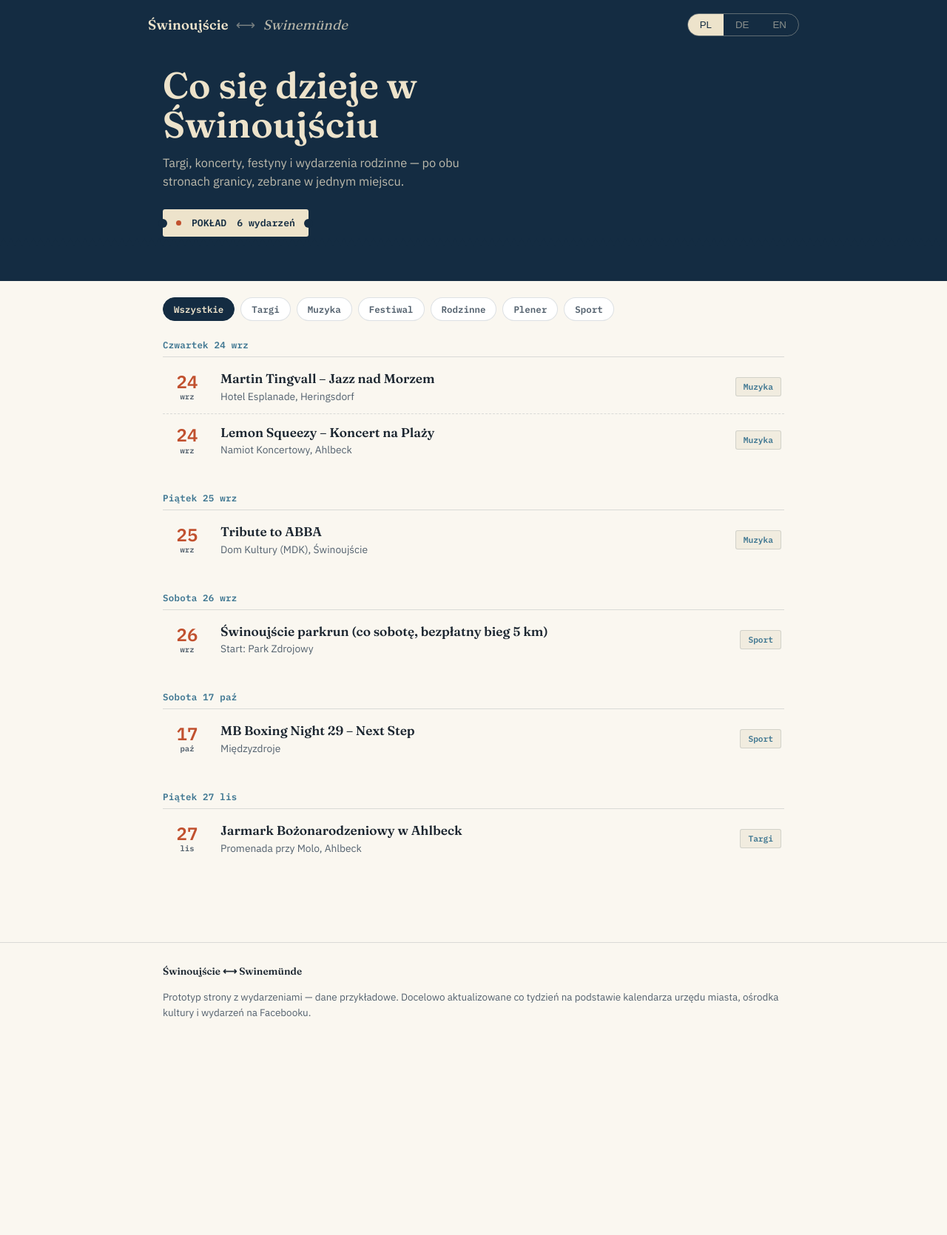
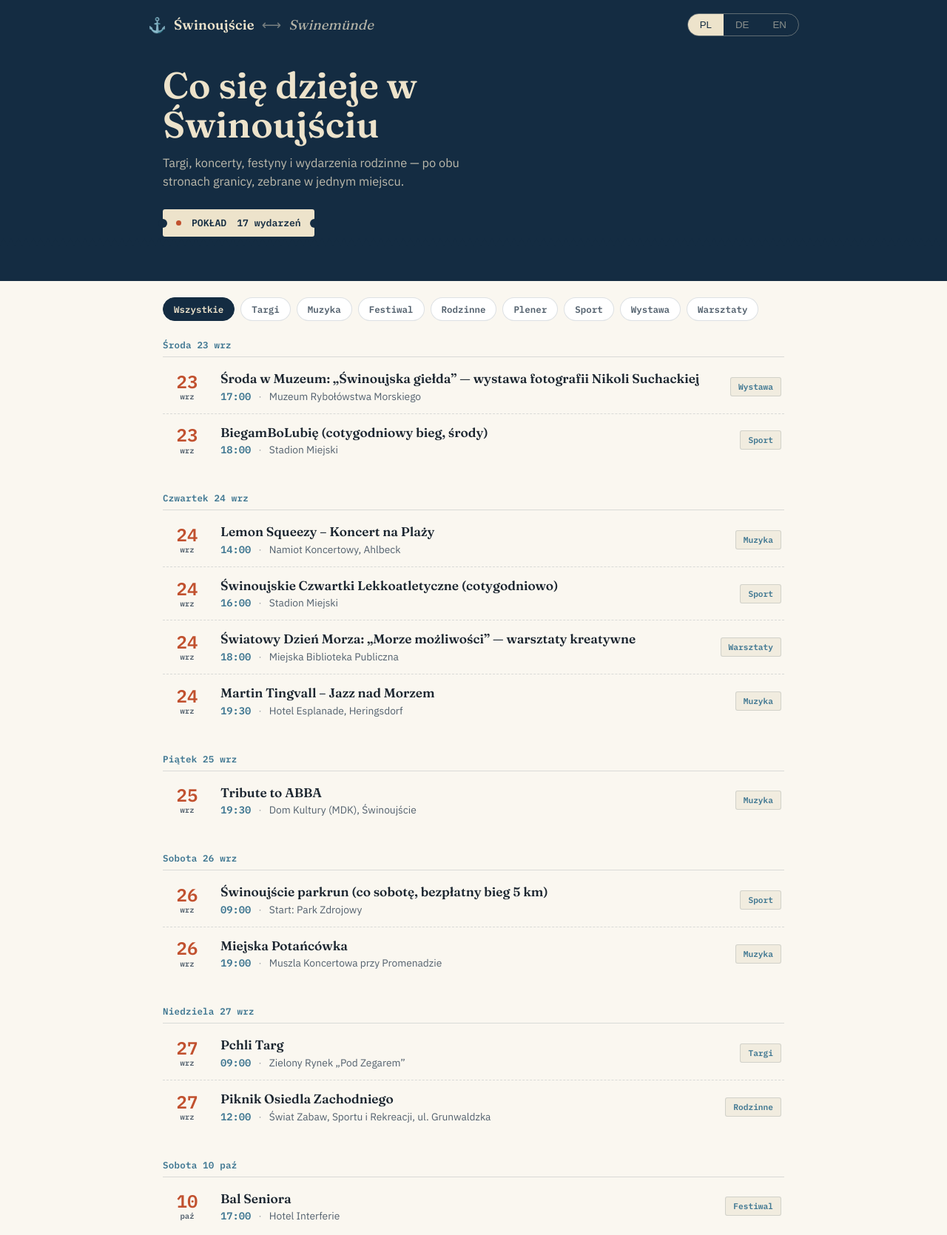
Before and after one commit to yevgeniy1031/swinoujscie-events, a plain HTML site: page index.html in a window 1280 px wide. Shown: the top 1670 px of the page at 74% size. Before the commit the page ends 1422 px from the top, so only its background shows below. Drawn offline with Linux system fonts and the light colour scheme.

Commit message:
update1 commit

```diff
--- a/index.html
+++ b/index.html
@@ -83,6 +83,17 @@
     flex-wrap: wrap;
   }
   .mark {
+    display: flex;
+    align-items: center;
+    gap: 10px;
+  }
+  .mark .lighthouse { display: none; }
+  .mark-emoji {
+    flex: none;
+    font-size: 20px;
+    line-height: 1;
+  }
+  .mark .names {
     display: flex;
     align-items: baseline;
     gap: 10px;
@@ -265,6 +276,11 @@
     gap: 4px 10px;
   }
   .row-main .meta .sep { opacity: 0.5; }
+  .row-main .meta .time {
+    font-family: 'IBM Plex Mono', monospace;
+    font-weight: 600;
+    color: var(--sea);
+  }
   .tag {
     font-family: 'IBM Plex Mono', monospace;
     font-size: 0.7rem;
@@ -291,12 +307,20 @@
 
   /* ---------- Footer ---------- */
   footer {
-    border-top: 1px solid var(--line);
-    padding: 28px 0 calc(28px + env(safe-area-inset-bottom, 0px)) 0;
+    border-top: none;
+    padding: 0 0 calc(28px + env(safe-area-inset-bottom, 0px)) 0;
     color: var(--text-soft);
     font-size: 0.84rem;
     line-height: 1.6;
   }
+  .wave-divider {
+    display: block;
+    width: 100%;
+    height: 20px;
+    color: var(--sea);
+    opacity: 0.35;
+  }
+  footer .foot-inner { padding-top: 22px; }
   footer .foot-mark {
     font-family: 'Fraunces', serif;
     color: var(--text);
@@ -324,9 +348,12 @@
 <header class="site">
   <div class="wrap header-inner">
     <div class="mark">
-      <span data-i18n="cityPL">Świnoujście</span>
-      <span class="divider">⟷</span>
-      <span class="de" data-i18n="cityDE">Swinemünde</span>
+      <span class="mark-emoji" aria-hidden="true">⚓</span>
+      <span class="names">
+        <span data-i18n="cityPL">Świnoujście</span>
+        <span class="divider">⟷</span>
+        <span class="de" data-i18n="cityDE">Swinemünde</span>
+      </span>
     </div>
     <div class="lang-toggle" role="group" aria-label="Language / Sprache / Język">
       <button type="button" id="btn-pl" class="active" aria-pressed="true">PL</button>
@@ -356,7 +383,10 @@
 </main>
 
 <footer>
-  <div class="wrap">
+  <svg class="wave-divider" viewBox="0 0 400 20" preserveAspectRatio="none" xmlns="http://www.w3.org/2000/svg" aria-hidden="true">
+    <path d="M0 10 Q 25 2, 50 10 T 100 10 T 150 10 T 200 10 T 250 10 T 300 10 T 350 10 T 400 10" stroke="currentColor" stroke-width="1.4" fill="none"/>
+  </svg>
+  <div class="wrap foot-inner">
     <div class="foot-mark">Świnoujście ⟷ Swinemünde</div>
     <p data-i18n="footNote">Prototyp strony z wydarzeniami — dane przykładowe. Docelowo aktualizowane co tydzień na podstawie kalendarza urzędu miasta, ośrodka kultury i wydarzeń na Facebooku.</p>
   </div>
@@ -407,27 +437,45 @@
   };
 
   var CATS = {
-    market:  { pl: "Targi",    de: "Markt",     en: "Market" },
-    music:   { pl: "Muzyka",   de: "Musik",     en: "Music" },
-    festival:{ pl: "Festiwal", de: "Festival",  en: "Festival" },
-    family:  { pl: "Rodzinne", de: "Familie",   en: "Family" },
-    outdoor: { pl: "Plener",   de: "Draußen",   en: "Outdoors" },
-    sport:   { pl: "Sport",    de: "Sport",     en: "Sport" }
+    market:    { pl: "Targi",     de: "Markt",       en: "Market" },
+    music:     { pl: "Muzyka",    de: "Musik",       en: "Music" },
+    festival:  { pl: "Festiwal",  de: "Festival",    en: "Festival" },
+    family:    { pl: "Rodzinne",  de: "Familie",     en: "Family" },
+    outdoor:   { pl: "Plener",    de: "Draußen",     en: "Outdoors" },
+    sport:     { pl: "Sport",     de: "Sport",       en: "Sport" },
+    exhibition:{ pl: "Wystawa",   de: "Ausstellung", en: "Exhibition" },
+    workshop:  { pl: "Warsztaty", de: "Workshop",    en: "Workshop" }
   };
 
   // ---------- sample data (placeholder — replace with real events) ----------
   // date: ISO string, cat: key from CATS
   var EVENTS = [
-    { date: "2026-09-26", cat: "sport",  pl: { name: "Świnoujście parkrun (co sobotę, bezpłatny bieg 5 km)", venue: "Start: Park Zdrojowy" }, de: { name: "Świnoujście parkrun (jeden Samstag, kostenloser 5-km-Lauf)", venue: "Start: Kurpark" }, en: { name: "Świnoujście parkrun (every Saturday, free 5K)", venue: "Start: Park Zdrojowy" } },
-    { date: "2026-09-24", cat: "music",  pl: { name: "Martin Tingvall – Jazz nad Morzem", venue: "Hotel Esplanade, Heringsdorf" }, de: { name: "Martin Tingvall – Jazz am Meer", venue: "Hotel Esplanade, Seebad Heringsdorf" }, en: { name: "Martin Tingvall – Jazz by the Sea", venue: "Hotel Esplanade, Heringsdorf" } },
-    { date: "2026-09-24", cat: "music",  pl: { name: "Lemon Squeezy – Koncert na Plaży", venue: "Namiot Koncertowy, Ahlbeck" }, de: { name: "Lemon Squeezy – Strandkonzert", venue: "Konzertzelt, Seebad Ahlbeck" }, en: { name: "Lemon Squeezy – Beach Concert", venue: "Concert Tent, Ahlbeck" } },
-    { date: "2026-09-25", cat: "music",  pl: { name: "Tribute to ABBA", venue: "Dom Kultury (MDK), Świnoujście" }, de: { name: "Tribute to ABBA", venue: "Dom Kultury, Swinemünde" }, en: { name: "Tribute to ABBA", venue: "Dom Kultury (MDK), Świnoujście" } },
+    { date: "2026-09-23", time: "17:00", cat: "exhibition", pl: { name: "Środa w Muzeum: „Świnoujska giełda” — wystawa fotografii Nikoli Suchackiej", venue: "Muzeum Rybołówstwa Morskiego" }, de: { name: "Museumsmittwoch: „Świnoujska Börse” — Fotoausstellung von Nikola Suchacka", venue: "Museum für Seefischerei" }, en: { name: "Wednesday at the Museum: \"Świnoujście Market\" — photo exhibition by Nikola Suchacka", venue: "Museum of Sea Fishery" } },
+    { date: "2026-09-23", time: "18:00", cat: "sport",  pl: { name: "BiegamBoLubię (cotygodniowy bieg, środy)", venue: "Stadion Miejski" }, de: { name: "BiegamBoLubię (wöchentlicher Lauftreff, mittwochs)", venue: "Stadion Miejski" }, en: { name: "BiegamBoLubię running club (weekly, Wednesdays)", venue: "Stadion Miejski" } },
+    { date: "2026-09-24", time: "16:00", cat: "sport",  pl: { name: "Świnoujskie Czwartki Lekkoatletyczne (cotygodniowo)", venue: "Stadion Miejski" }, de: { name: "Swinemünder Leichtathletik-Donnerstage (wöchentlich)", venue: "Stadion Miejski" }, en: { name: "Świnoujście Athletics Thursdays (weekly)", venue: "Stadion Miejski" } },
+    { date: "2026-09-24", time: "18:00", cat: "workshop", pl: { name: "Światowy Dzień Morza: „Morze możliwości” — warsztaty kreatywne", venue: "Miejska Biblioteka Publiczna" }, de: { name: "Welttag der Schifffahrt: „Meer der Möglichkeiten” — Kreativwerkstatt", venue: "Stadtbibliothek" }, en: { name: "World Maritime Day: \"A Sea of Possibilities\" creative workshop", venue: "City Public Library" } },
+    { date: "2026-09-24", time: "19:30", cat: "music",  pl: { name: "Martin Tingvall – Jazz nad Morzem", venue: "Hotel Esplanade, Heringsdorf" }, de: { name: "Martin Tingvall – Jazz am Meer", venue: "Hotel Esplanade, Seebad Heringsdorf" }, en: { name: "Martin Tingvall – Jazz by the Sea", venue: "Hotel Esplanade, Heringsdorf" } },
+    { date: "2026-09-24", time: "14:00", cat: "music",  pl: { name: "Lemon Squeezy – Koncert na Plaży", venue: "Namiot Koncertowy, Ahlbeck" }, de: { name: "Lemon Squeezy – Strandkonzert", venue: "Konzertzelt, Seebad Ahlbeck" }, en: { name: "Lemon Squeezy – Beach Concert", venue: "Concert Tent, Ahlbeck" } },
+    { date: "2026-09-25", time: "19:30", cat: "music",  pl: { name: "Tribute to ABBA", venue: "Dom Kultury (MDK), Świnoujście" }, de: { name: "Tribute to ABBA", venue: "Dom Kultury, Swinemünde" }, en: { name: "Tribute to ABBA", venue: "Dom Kultury (MDK), Świnoujście" } },
+    { date: "2026-09-26", time: "09:00", cat: "sport",  pl: { name: "Świnoujście parkrun (co sobotę, bezpłatny bieg 5 km)", venue: "Start: Park Zdrojowy" }, de: { name: "Świnoujście parkrun (jeden Samstag, kostenloser 5-km-Lauf)", venue: "Start: Kurpark" }, en: { name: "Świnoujście parkrun (every Saturday, free 5K)", venue: "Start: Park Zdrojowy" } },
+    { date: "2026-09-26", time: "19:00", cat: "music",  pl: { name: "Miejska Potańcówka", venue: "Muszla Koncertowa przy Promenadzie" }, de: { name: "Städtischer Tanzabend", venue: "Konzertmuschel an der Promenade" }, en: { name: "City Dance Night", venue: "Concert Shell by the Promenade" } },
+    { date: "2026-09-27", time: "09:00", cat: "market", pl: { name: "Pchli Targ", venue: "Zielony Rynek „Pod Zegarem”" }, de: { name: "Flohmarkt", venue: "Grüner Markt „Pod Zegarem”" }, en: { name: "Flea Market", venue: "Green Market „Pod Zegarem”" } },
+    { date: "2026-09-27", time: "12:00", cat: "family", pl: { name: "Piknik Osiedla Zachodniego", venue: "Świat Zabaw, Sportu i Rekreacji, ul. Grunwaldzka" }, de: { name: "Picknick des Westviertels", venue: "Świat Zabaw, Sportu i Rekreacji, Grunwaldzka-Straße" }, en: { name: "Western District Picnic", venue: "Świat Zabaw, Sportu i Rekreacji, Grunwaldzka St." } },
+    { date: "2026-10-10", time: "17:00", cat: "festival", pl: { name: "Bal Seniora", venue: "Hotel Interferie" }, de: { name: "Seniorenball", venue: "Hotel Interferie" }, en: { name: "Seniors' Ball", venue: "Hotel Interferie" } },
     { date: "2026-10-17", cat: "sport",  pl: { name: "MB Boxing Night 29 – Next Step", venue: "Międzyzdroje" }, de: { name: "MB Boxing Night 29 – Next Step", venue: "Międzyzdroje" }, en: { name: "MB Boxing Night 29 – Next Step", venue: "Międzyzdroje" } },
-    { date: "2026-11-27", cat: "market", pl: { name: "Jarmark Bożonarodzeniowy w Ahlbeck", venue: "Promenada przy Molo, Ahlbeck" }, de: { name: "Ahlbecker Weihnachtsmarkt", venue: "Strandpromenade an der Seebrücke, Ahlbeck" }, en: { name: "Ahlbeck Christmas Market", venue: "Pier Promenade, Ahlbeck" } }
+    { date: "2026-11-01", cat: "festival", pl: { name: "Blask Świateł i Morski Ogień – Jesienne Wydarzenie w Kurortach Cesarskich", venue: "Ahlbeck, Heringsdorf, Bansin" }, de: { name: "Lichterglanz & Meeresfeuer – Herbst-Event Kaiserbäder", venue: "Ahlbeck, Heringsdorf, Bansin" }, en: { name: "Lights & Sea Fire – Autumn Event in the Imperial Spa Towns", venue: "Ahlbeck, Heringsdorf, Bansin" } },
+    { date: "2026-11-25", time: "19:30", cat: "workshop", pl: { name: "Wykład: „Wyspa bez granic” — podróż przez historię wyspy", venue: "Haus des Gastes, Bansin" }, de: { name: "Vortrag: „Die grenzenlose Zweiländer Insel” — Bildreise durch die Inselgeschichte", venue: "Haus des Gastes, Bansin" }, en: { name: "Illustrated talk: \"The Borderless Two-Nation Island\"", venue: "Haus des Gastes, Bansin" } },
+    { date: "2026-11-27", cat: "market", pl: { name: "Jarmark Bożonarodzeniowy w Ahlbeck", venue: "Promenada przy Molo, Ahlbeck" }, de: { name: "Ahlbecker Weihnachtsmarkt", venue: "Strandpromenade an der Seebrücke, Ahlbeck" }, en: { name: "Ahlbeck Christmas Market", venue: "Pier Promenade, Ahlbeck" } },
+    { date: "2026-12-11", cat: "market", pl: { name: "Jarmark Bożonarodzeniowy w Bansin", venue: "Promenada, Bansin" }, de: { name: "Bansiner Weihnachtsmarkt", venue: "Strandpromenade, Bansin" }, en: { name: "Bansin Christmas Market", venue: "Beach Promenade, Bansin" } }
   ];
-  // NOTE: parkrun repeats every Saturday — this entry shows only the nearest date.
-  // A real recurring-events feature (auto-generating each week) is a good next upgrade
-  // once you're past the manual-entry prototype stage.
+  // Events without a "time" field either run all day or span variable hours (e.g. a
+  // multi-day market) — the UI simply omits the time for those rather than guessing.
+  // NOTE: BiegamBoLubię and the Athletics Thursdays repeat weekly — entries below show only
+  // the nearest occurrence. A real recurring-events feature (auto-generating each week) is a
+  // good next upgrade once past the manual-entry prototype stage.
+  // Source: www.swinoujscie.pl/wydarzenia (official city calendar) + mdk.swinoujscie.pl +
+  // festivalsindeutschland.de + regioactive.de (Usedom lecture series) + eBilet.
+  // Verified via web search, checked 2026-09-23. Covers Sept 23 – Dec 13, 2026.
   // NOTE: this is a short, verified starting list gathered via web search (Usedomer
   // Musikfestival, eBilet, festivalsindeutschland.de). Most day-to-day local events —
   // city council happenings, MOK Świnoujście workshops, weekly markets — live on
@@ -471,7 +519,13 @@
 
     // board
     var filtered = EVENTS.filter(function (e) { return activeCat === "all" || e.cat === activeCat; })
-                          .sort(function (a, b) { return a.date.localeCompare(b.date); });
+                          .sort(function (a, b) {
+                            var d = a.date.localeCompare(b.date);
+                            if (d !== 0) return d;
+                            var at = a.time || "99:99";
+                            var bt = b.time || "99:99";
+                            return at.localeCompare(bt);
+                          });
 
     elStubCount.textContent = filtered.length + " " + s.eventsWord;
 
@@ -516,7 +570,12 @@
         name.textContent = e[lang].name;
         var meta = document.createElement("div");
         meta.className = "meta";
-        meta.innerHTML = "<span>" + e[lang].venue + "</span>";
+        var metaHtml = "";
+        if (e.time) {
+          metaHtml += "<span class=\"time\">" + e.time + "</span><span class=\"sep\">·</span>";
+        }
+        metaHtml += "<span>" + e[lang].venue + "</span>";
+        meta.innerHTML = metaHtml;
         main.appendChild(name);
         main.appendChild(meta);
 
```
